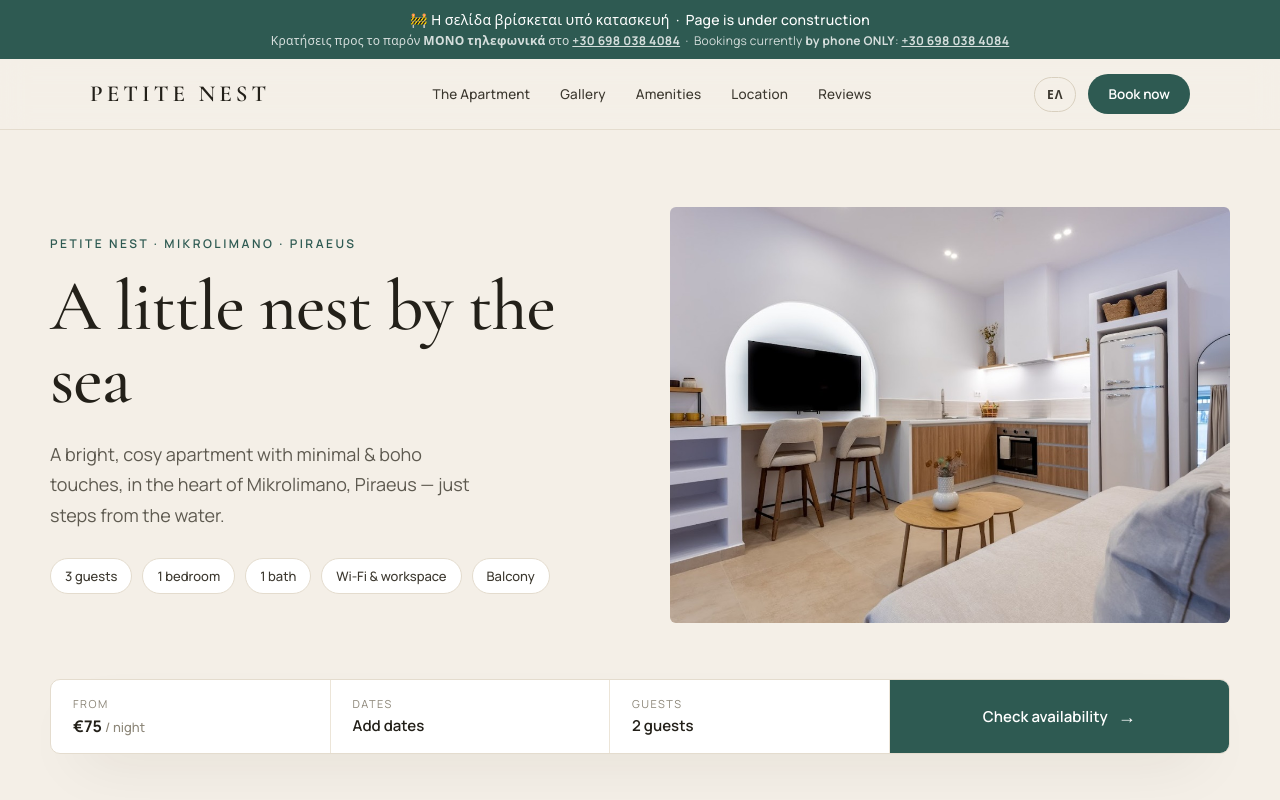
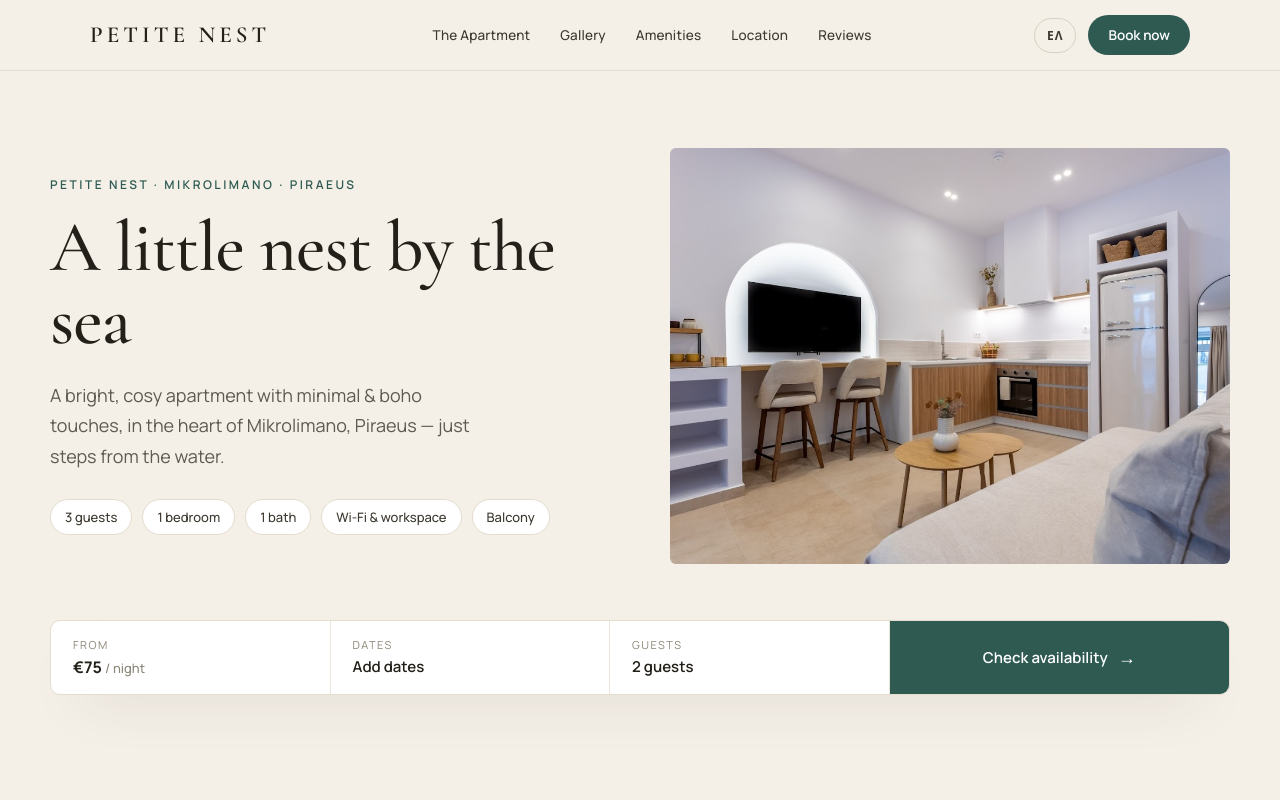
Before and after one commit to NikolaosProto/petite-nest-website, a plain HTML site: page en/index.html in a window 1280 px wide. Shown: the top 800 px of the page. Drawn offline with nearby package versions, Linux system fonts and the light colour scheme.

Commit message:
Add files via upload

```diff
--- a/en/index.html
+++ b/en/index.html
@@ -857,6 +857,7 @@
       font-size: 12.5px;
       color: #A39C8C;
     }
+    .soon-note { margin: 12px 0 0; text-align: center; font-size: 12.5px; line-height: 1.5; color: #2E5A52; background: #F3F7F5; border-radius: 10px; padding: 8px 12px; }
 
     /* ─── Footer ────────────────────────────────────────────── */
     footer {
@@ -993,23 +994,6 @@
     }
     .slide { cursor: zoom-in; }
 
-    /* ─── Under-construction banner ─────────────────────────── */
-    .construction-banner {
-      background: #2E5A52;
-      color: #fff;
-      text-align: center;
-      padding: 10px 20px;
-      font-size: 14px;
-      font-weight: 500;
-      letter-spacing: 0.3px;
-    }
-    .construction-note {
-      font-size: 12px;
-      opacity: 0.8;
-      margin-top: 3px;
-      font-weight: 400;
-    }
-
     /* ─── FAQ ───────────────────────────────────────────────── */
     .faq-list { max-width: 820px; margin-top: 32px; border-top: 1px solid #E4DCCE; }
     .faq-item { border-bottom: 1px solid #E4DCCE; }
@@ -1041,14 +1025,6 @@
   </style>
 </head>
 <body>
-
-<!-- ═══════════════════════════════════════════
-     UNDER CONSTRUCTION BANNER (προσωρινό)
-════════════════════════════════════════════ -->
-<div class="construction-banner">
-  🚧 Η σελίδα βρίσκεται υπό κατασκευή &nbsp;·&nbsp; Page is under construction
-  <div class="construction-note">Κρατήσεις προς το παρόν <strong>ΜΟΝΟ τηλεφωνικά</strong> στο <a href="tel:+306980384084" style="text-decoration:underline;white-space:nowrap"><strong>+30 698 038 4084</strong></a> &nbsp;·&nbsp; Bookings currently <strong>by phone ONLY</strong>: <a href="tel:+306980384084" style="text-decoration:underline;white-space:nowrap"><strong>+30 698 038 4084</strong></a></div>
-</div>
 
 <!-- ═══════════════════════════════════════════
      HEADER
@@ -1415,6 +1391,7 @@
           </svg>
           <span data-t="book.secure">Availability is confirmed by us · +30 698 038 4084</span>
         </div>
+        <p class="soon-note" data-t="book.soon">💳 Online card payment via Stripe coming soon</p>
       </div>
     </div>
   </div>
@@ -1668,6 +1645,7 @@ const TR = {
       total:        'Σύνολο',
       selectDates:  'Επιλέξτε ημερομηνίες για να δείτε το κόστος',
       secure:       'Η διαθεσιμότητα επιβεβαιώνεται από εμάς · +30 698 038 4084',
+      soon:         '💳 Σύντομα και online πληρωμή με κάρτα μέσω Stripe',
       minStay:      'Άφιξη μετά 15:00 · Αναχώρηση πριν 11:00 · έως 3 άτομα',
       requestEmpty: 'Επιλέξτε ημερομηνίες',
       requestReady: 'Κράτηση μέσω WhatsApp',
@@ -1789,6 +1767,7 @@ const TR = {
       total:        'Total',
       selectDates:  'Select dates to see the total',
       secure:       'Availability is confirmed by us · +30 698 038 4084',
+      soon:         '💳 Online card payment via Stripe coming soon',
       minStay:      'Check-in after 3:00 PM · Checkout before 11:00 AM · up to 3 guests',
       requestEmpty: 'Select dates',
       requestReady: 'Book via WhatsApp',
```
Also changed, not shown: index.html (+4 -25 lines).
